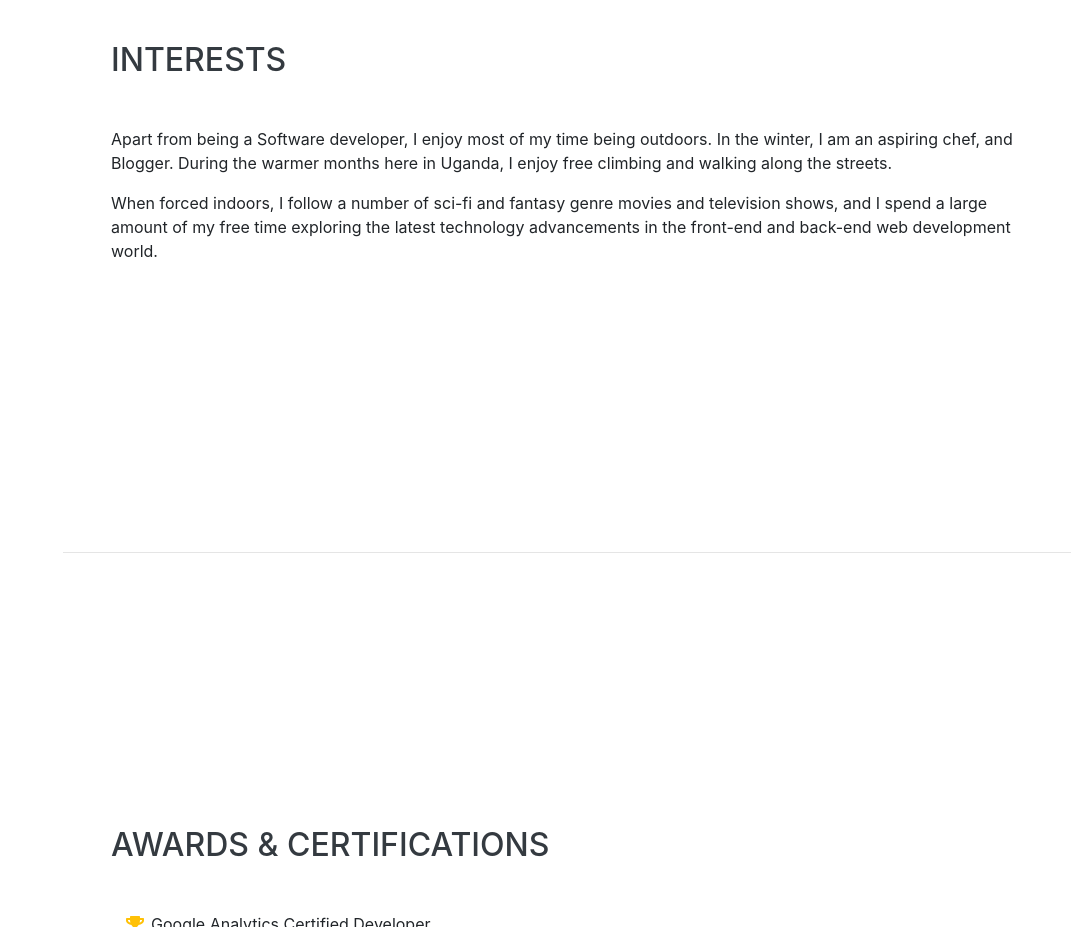
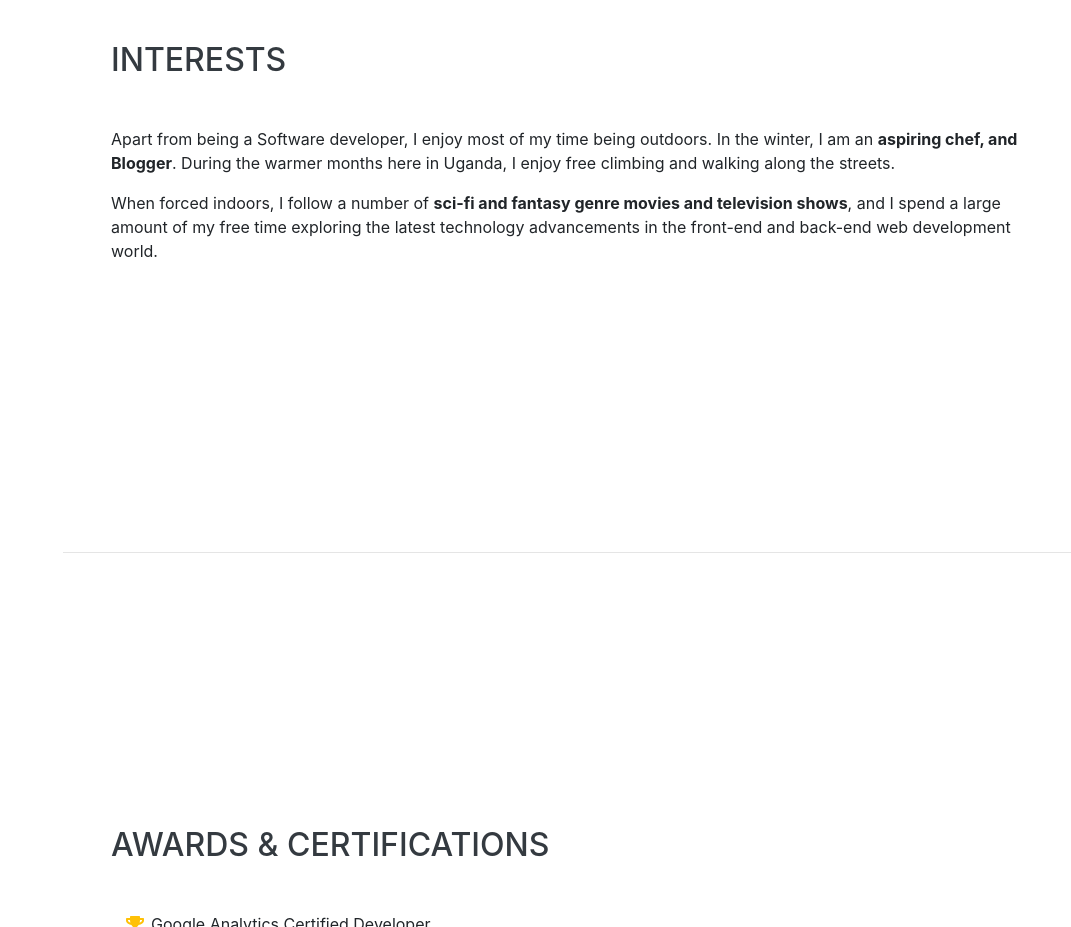
Before and after one commit to dianajoan/dianajoan.github.io, a website with bundled scripts: page index.html in a window 1280 px wide. Shown: the part 5100-6027 px from the top of the page, without its empty margins (209-1280 px from the left). Built offline with nearby package versions, Linux system fonts and the light colour scheme; a web font is replaced by a local one.

Commit message:
Modified interest content

```diff
--- a/index.html
+++ b/index.html
@@ -320,8 +320,8 @@
     <section class="resume-section p-3 p-lg-5 d-flex align-items-center" id="interests">
       <div class="w-100">
         <h2 class="mb-5">Interests</h2>
-        <p>Apart from being a Software developer, I enjoy most of my time being outdoors. In the winter, I am an aspiring chef, and Blogger. During the warmer months here in Uganda, I enjoy free climbing and walking along the streets.</p>
-        <p class="mb-0">When forced indoors, I follow a number of sci-fi and fantasy genre movies and television shows, and I spend a large amount of my free time exploring the latest technology advancements in the front-end and back-end web development world.</p>
+        <p>Apart from being a Software developer, I enjoy most of my time being outdoors. In the winter, I am an <b>aspiring chef, and Blogger</b>. During the warmer months here in Uganda, I enjoy free climbing and walking along the streets.</p>
+        <p class="mb-0">When forced indoors, I follow a number of <b>sci-fi and fantasy genre movies and television shows</b>, and I spend a large amount of my free time exploring the latest technology advancements in the front-end and back-end web development world.</p>
       </div>
     </section>
 
```
